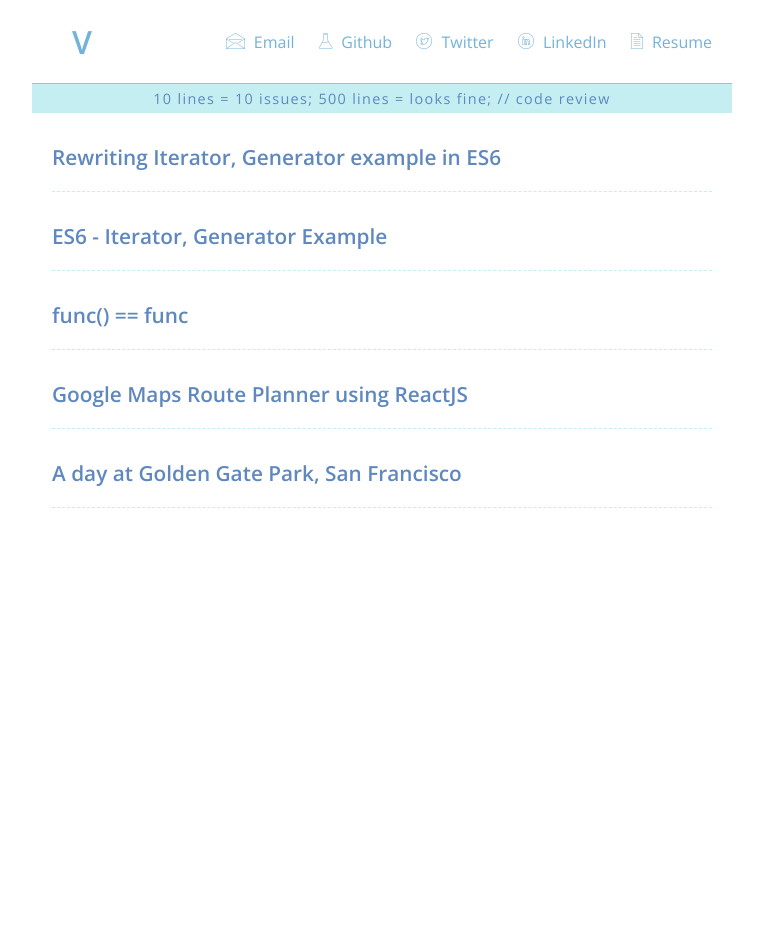
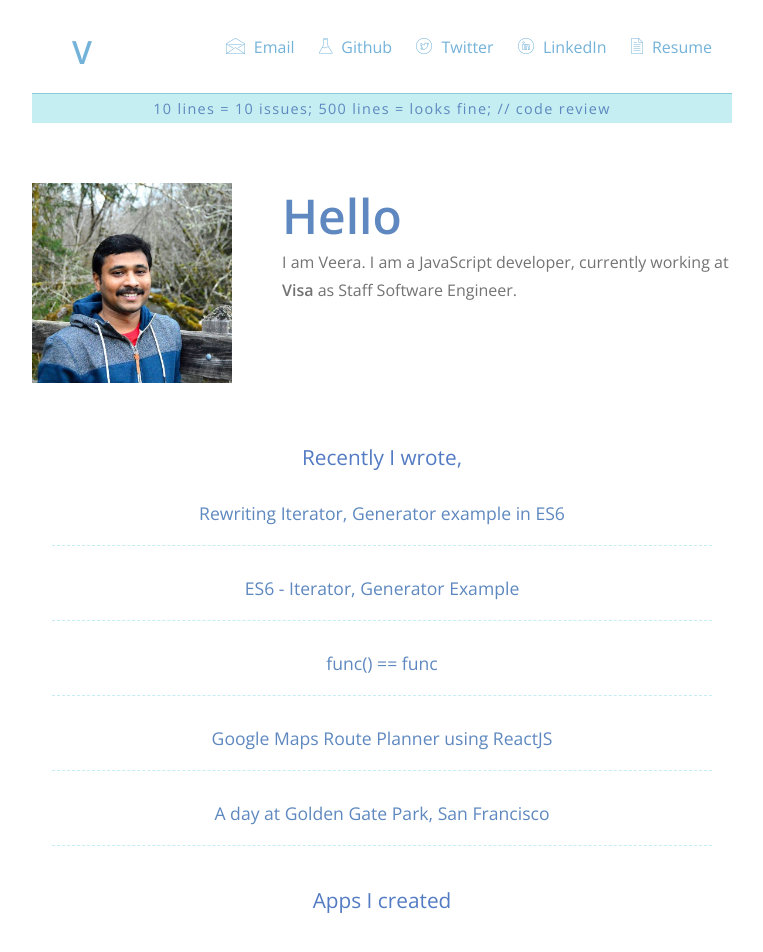
Before and after one commit to canwe/blog, a Jekyll site: the page built from index.html, in a window 1280 px wide. Shown: the top 952 px of the page, without its empty margins (258-1021 px from the left). Built offline with Jekyll 4.4.1, drawn with Linux system fonts in a browser that asks for light colours; some web fonts are replaced; before the commit the page ends 900 px from its top, so only the background shows below that; some of the changed text lies outside the part shown; grey boxes are pictures that could not be loaded.

Commit message:
Add author and projects to the home page.

```diff
--- a/_includes/author.html
+++ b/_includes/author.html
@@ -1,8 +1,7 @@
-<div class='author'>
-  <div class='row'>
-    <div class="col-xs-12">
-      <h3 class="title">About Veera Sundar</h3>
-      <p>Veera Sundar is a web application developer and the founder of <a href="http://feedmerang.com">Feedmerang</a>, <a href="http://veerasundar.com/app/countrack/">countrack.me</a>, <a href="http://timethetask.appspot.com">timethetask</a> and <a href="http://twikural.veerasundar.com">twikural</a>. Learn more <a href="/blog/about-me.html">about him</a> or Connect with him on <a href="http://twitter.com/vraa">Twitter</a> , <a href="http://github.com/vraa">Github</a> or <a href="http://in.linkedin.com/in/veerasundar">LinkedIn</a>.</p>
-    </div>
-  </div>
+<div class='author group'>
+    <h3 class="title">Hello</h3>
+    <img class="photo" src="/blog/img/v8-veera.jpg"/>
+    <p>I am Veera. I am a JavaScript developer, currently working at <strong>Visa</strong> as Staff Software
+        Engineer.
+    </p>
 </div>
--- a/_includes/projects.html
+++ b/_includes/projects.html
@@ -1,5 +1,5 @@
 <section class="projects box">
-  <h2>Web Apps</h2>
+  <h2>Apps I created</h2>
   <ol>
     <li class="featured">
       <a href="http://veerasundar.com/route-planner" title="Route Planner using Google Maps"><img
--- a/_sass/v8/_base.scss
+++ b/_sass/v8/_base.scss
@@ -9,6 +9,20 @@
 body {
   background-color: #ffffff;
   font: 1em 'Open Sans', sans-serif;;
+}
+
+img {
+  max-width: 100%;
+}
+
+h2,
+h3 {
+  color: $dark-blue;
+  margin-top: $pad;
+}
+
+strong {
+  font-weight: 600;
 }
 
 .site {
@@ -119,8 +133,36 @@
   }
 }
 
+.author {
+  position: relative;
+  text-align: center;
+
+  .title {
+    font-size: 3rem;
+    font-weight: 600;
+  }
+
+  .photo {
+    width: 50%;
+    border-radius: 50%;
+    margin: 2 * $pad;
+  }
+
+  p {
+    color: $dark-grey;
+    line-height: 1.75rem;
+  }
+}
+
 .posts {
+  margin-top: 4 * $pad;
   padding: 0 2 * $pad;
+
+  h2 {
+    text-align: center;
+    font-size: 1.3rem;
+    color: $darker-blue;
+  }
 
   .posts-list {
 
@@ -128,10 +170,12 @@
       border-bottom: 1px dashed $lighter-blue;
       padding: 2 * $pad 0;
     }
+
     h3 {
       margin-top: $pad;
-      font-size: 1.3rem;
-      font-weight: 600;
+      font-size: 1.1rem;
+      font-weight: 400;
+      text-align: center;
     }
 
     h3 a {
@@ -146,4 +190,45 @@
   }
 }
 
+.projects {
+  text-align: center;
+  margin-top: 4 * $pad;
+
+  li {
+    position: relative;
+    margin-top: 4 * $pad;
+  }
+
+  h2 {
+    font-size: 1.3rem;
+    color: $darker-blue;
+  }
+
+  h3 {
+    display: none;
+  }
+
+  img {
+    width: 50%;
+    margin: 0 auto;
+    border-radius: $pad $pad 0 0;
+    border: 2px solid $dark-grey;
+    border-bottom: none;
+  }
+
+  &.games img {
+    border-bottom: 2px solid $dark-grey;
+  }
+
+  p {
+    margin-top: -7px;
+    background-color: $lighter-grey;
+    border-top: 2px solid $dark-grey;
+    color: $darker-grey;
+    padding: 2 * $pad;
+    font-size: 1rem;
+    font-weight: 300;
+  }
+}
+
 @import "_responsive";
--- a/_sass/v8/_responsive.scss
+++ b/_sass/v8/_responsive.scss
@@ -15,4 +15,23 @@
     }
 
   }
+
+  .author {
+    position: relative;
+    height: 200px;
+    margin-top: 6 * $pad;
+    margin-bottom: 6 * $pad;
+    text-align: left;
+    padding-left: 250px;
+
+    .photo {
+      border-radius: 0;
+      position: absolute;
+      top: 0;
+      left: 0;
+      margin: 0;
+      height: 200px;
+      width: auto;
+    }
+  }
 }
--- a/index.html
+++ b/index.html
@@ -16,7 +16,10 @@
 - backbone
 - nodejs
 ---
+{% include author.html %}
+
 <section class="posts">
+    <h2>Recently I wrote,</h2>
     <ul class='posts-list recent'>
         {% for post in site.posts limit:5 %}
         <li>
@@ -26,3 +29,5 @@
         {% endfor %}
     </ul>
 </section>
+
+{% include projects.html %}
```
Also changed, not shown: other parts of _includes/projects.html (+1 -1 lines), img/v8-veera.jpg (added).
